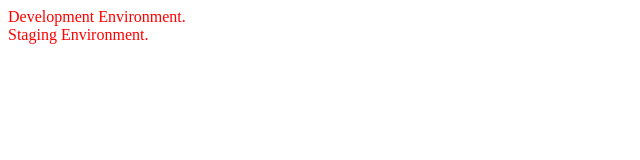
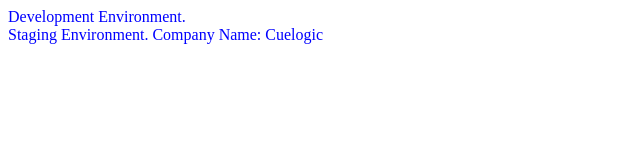
Before and after one commit to Monika-cuelogic/git_practise, a plain HTML site: page index.html in a window 1280 px wide. Shown: the whole page, without its empty margins (0-640 px from the left). Drawn offline with Linux system fonts and the light colour scheme.

Commit message:
Changed the color to blue

```diff
--- a/index.html
+++ b/index.html
@@ -3,11 +3,12 @@
 <header><title>This is title</title>
 <style type="text/css">
 body{
-    color:#FF0000;
+    color:blue;
 }
 </style>
 </header>
 <body>
 Staging Environment.
+Company Name: Cuelogic
 </body>
 </html>
```
